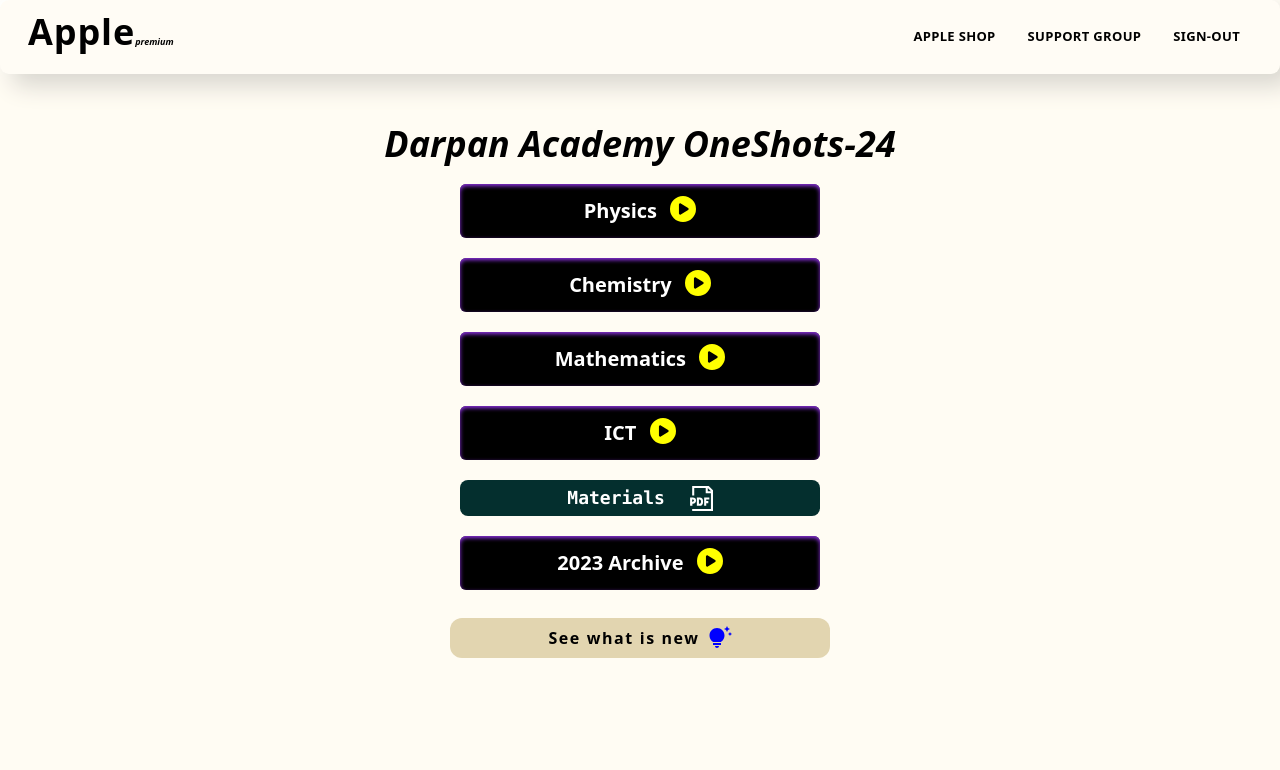
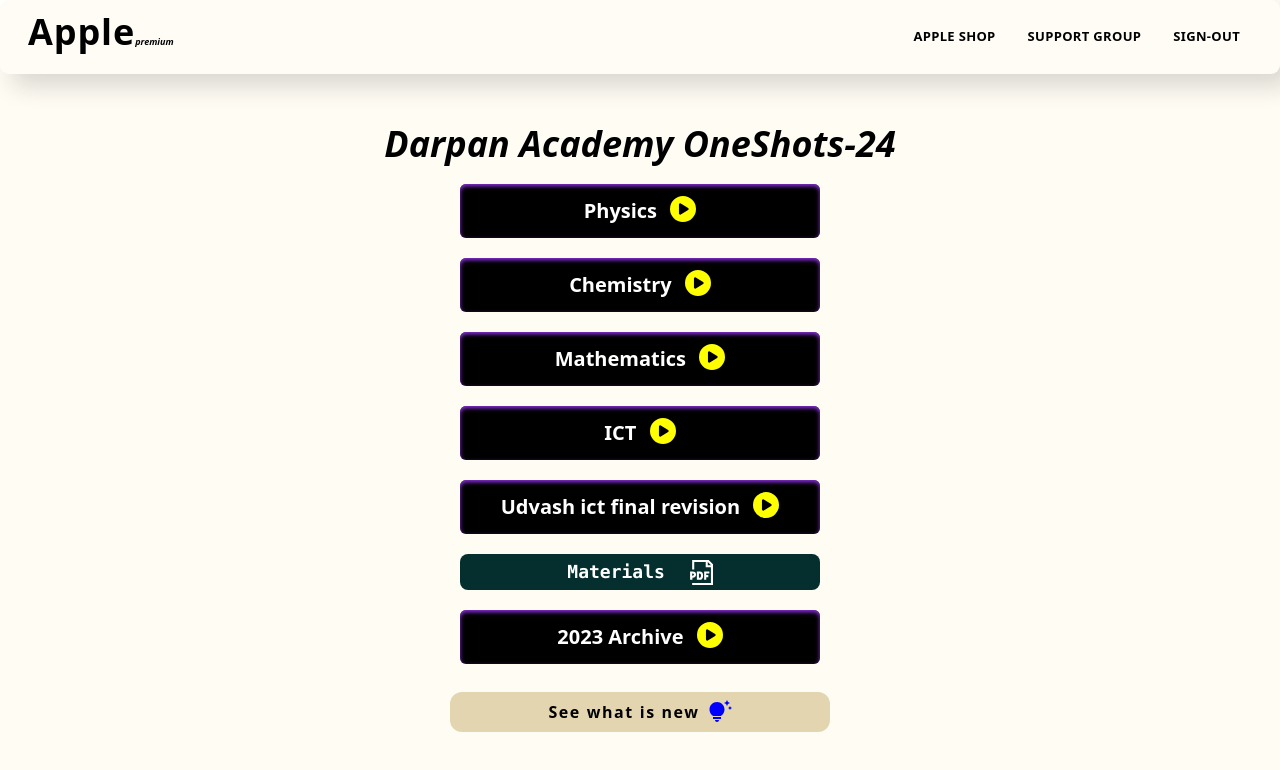
Before and after one commit to FardusWahid/hsc2024, a Next.js app: page /oneshot in a window 1280 px wide. Shown: the top 770 px of the page. Built offline with nearby package versions, Linux system fonts and the light colour scheme; no server answers.

Commit message:
udvashIct

```diff
--- a/src/app/oneshot/page.jsx
+++ b/src/app/oneshot/page.jsx
@@ -36,6 +36,11 @@
   route="/oneshot/oict"
   />
 
+<Sub
+  name="Udvash ict final revision"
+  route="/oneshot/ud-ic"
+  />
+
 
 <a href="https://docs.google.com/document/d/1FRaWZKeEiv2cPROC2FWYqo5zYLqw8CjdaJp8fsDthX0/edit?usp=sharing" target='_blank'><p className="flex bg-teal-950 text-white w-5/6 md:w-[360px] items-center justify-center py-1 m-auto mt-5 gap-3 rounded-lg font-mono font-extrabold text-lg">Materials&nbsp; <GrDocumentPdf color="white"  size={25}/>
 </p></a>
--- /dev/null
+++ b/src/app/oneshot/ud-ic/page.jsx
@@ -0,0 +1,16 @@
+import Neo from "@/app/component/class";
+
+    const Ict =  (props) => {
+
+    return(
+
+        <div>
+            <Neo
+            chapter="Udvash ICT Final Revision"
+            playid="PLjTH4ggmRnE0TjihaLklw1w4eoK9_Ri1A"
+            />
+        </div>
+    )
+}
+
+export default Ict
```
